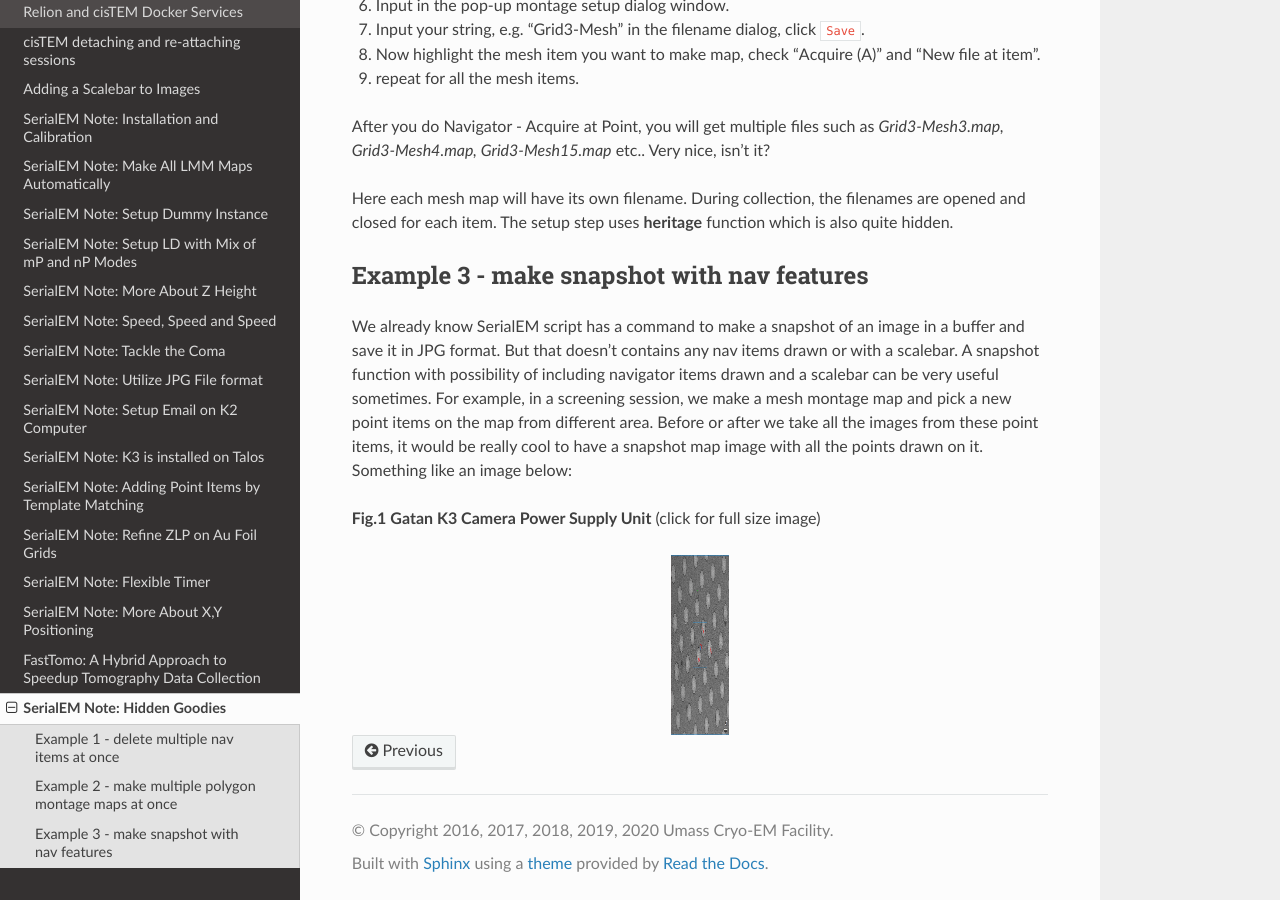
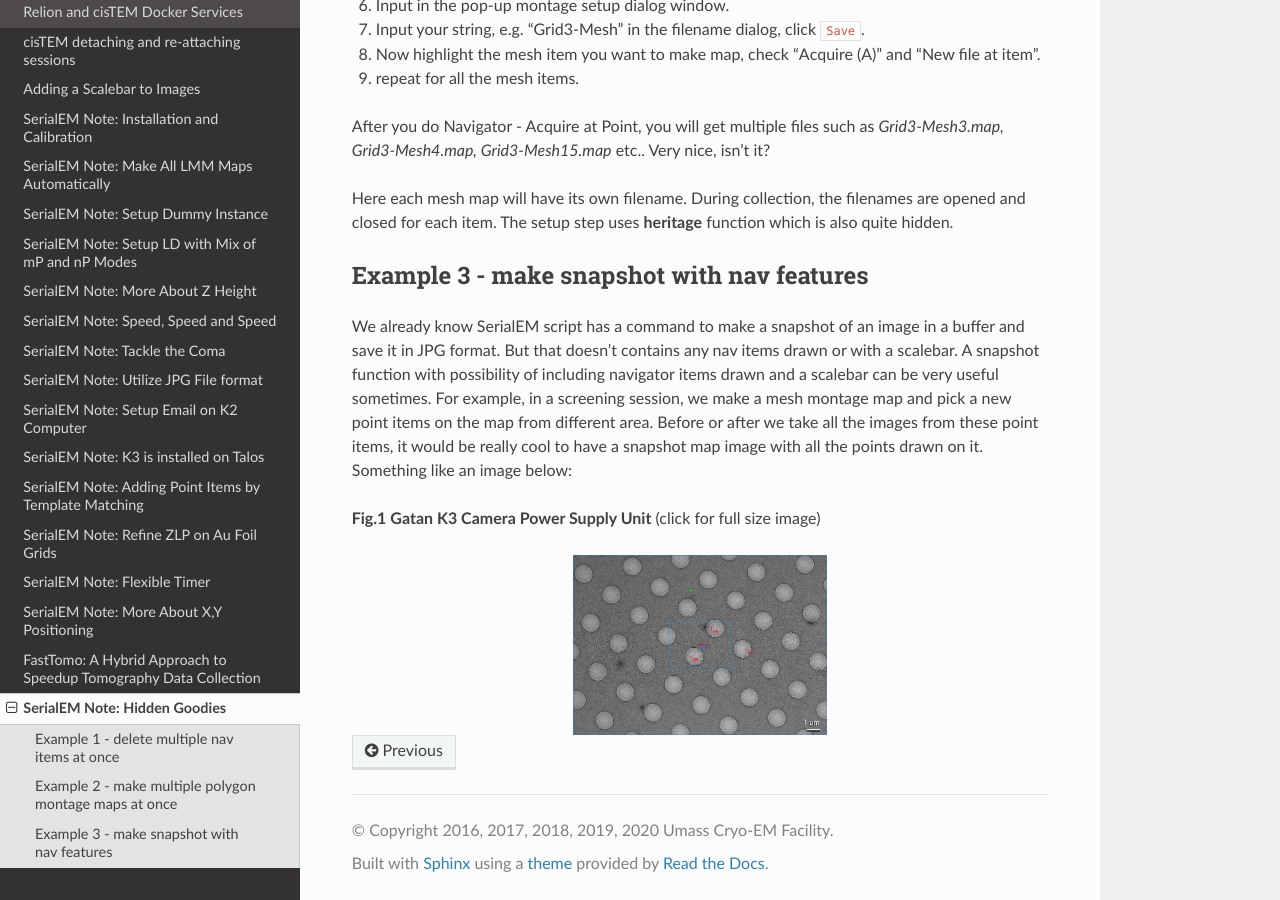
Before and after one commit to xuchen66/sphinx-emdocs, a Sphinx documentation site: the page built from source/serialem-note-hidden-goodies.rst, in a window 1280 px wide and 900 px high, scrolled down 1834 px. Built offline with Sphinx 7.4.7 and the Read the Docs theme 2.0.0, drawn with Linux system fonts in a browser that asks for light colours; pages that are not in the unit, such as notebooks, are missing from menus.

Commit message:
Update serialem-note-hidden-goodies.rst

```diff
--- a/source/serialem-note-hidden-goodies.rst
+++ b/source/serialem-note-hidden-goodies.rst
@@ -118,6 +118,5 @@ below:
 
 .. image:: ../images/snap.jpg
    :scale: 15 %
-   :width: 384 px
    :alt: snapshot with nav feature
    :align: center
```
